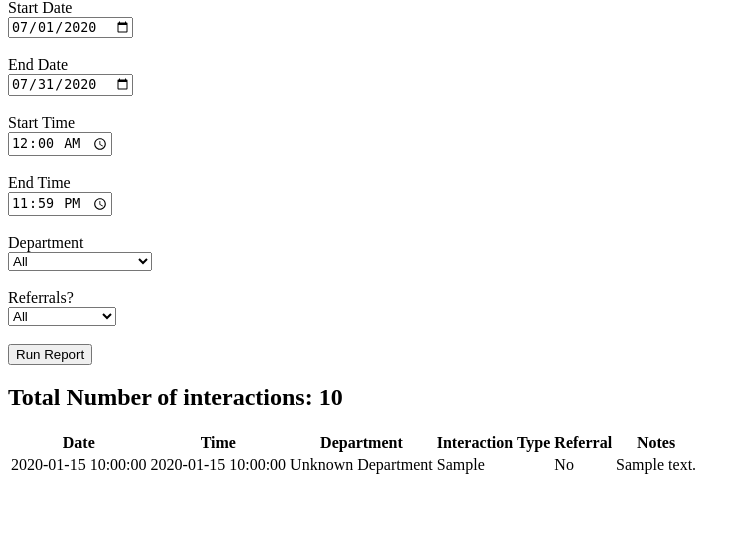
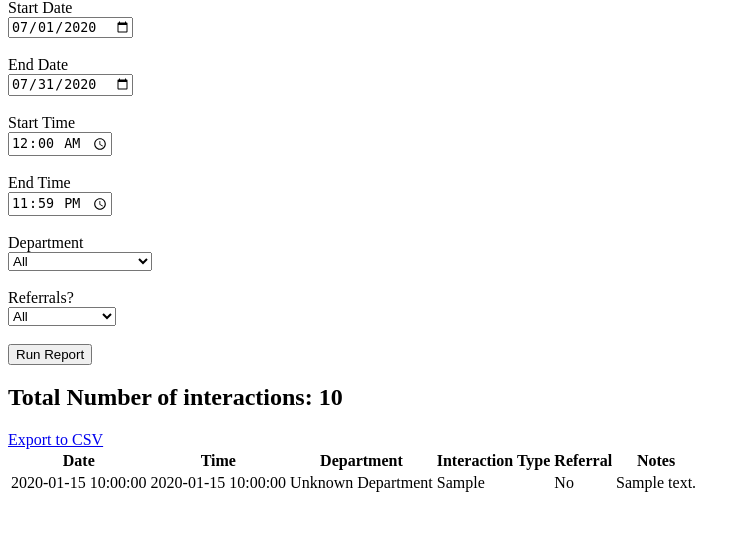
Before and after one commit to AHPLIT/Tally3.0, a Flask app: template app/templates/reports.html in a window 1280 px wide. Shown: the part 107-640 px from the top of the page, without its empty margins (0-750 px from the left). Run offline with Flask 2, Linux system fonts and the light colour scheme; tables that the repository leaves empty hold one stand-in row (values such as "Sample post"); the template is opened without the code that fills it: values that come from a table or form of the project are taken from there, most other values are stand-ins (such as "Sample title", 1, 10 or a date in 2020).

Commit message:
Added export to CSV functionality; updated readme.md

```diff
--- a/app/__init__.py
+++ b/app/__init__.py
@@ -3,10 +3,12 @@ from flask import Flask
 from flask_sqlalchemy import SQLAlchemy
 from flask_migrate import Migrate
 from config import ConfigObject
+from flask_excel import init_excel
 
 app = Flask(__name__)
 app.config.from_object(ConfigObject)
 db = SQLAlchemy(app)
 migrate = Migrate(app, db)
+init_excel(app)
 
 from app import routes, models
--- a/app/db_functions.py
+++ b/app/db_functions.py
@@ -56,4 +56,4 @@ def read_from_database(form):
 
 def export_to_excel(form):
     response = read_from_database(form)
-    make_response_from_query_sets(response, ['Department', 'Date', 'Time', 'Notes', 'Referral'], 'xlsx', status=200, file_name='report')
+    return make_response_from_query_sets(response, ['Department', 'Date', 'Time', 'Notes', 'Referral'], 'csv')
--- a/app/forms.py
+++ b/app/forms.py
@@ -38,4 +38,4 @@ class ReportForm(FlaskForm):
 
 # One button form for calling export function
 class ExportForm(FlaskForm):
-    export = SubmitField("Export to Excel")
+    submit = SubmitField("Export to Excel")
--- a/app/routes.py
+++ b/app/routes.py
@@ -2,8 +2,12 @@ from app import app
 from flask import render_template, flash
 from app.forms import TallyForm, ReportForm, ExportForm
 from app import db_functions
+from flask_excel import make_response_from_query_sets
+from app import t3exceptions
 import datetime
 
+# Global variable that will store the report database query for exporting to CSV
+report = None
 
 @app.route('/')
 @app.route('/index')
@@ -34,6 +38,8 @@ def reports():
     form = ReportForm()
     export = ExportForm()
     if form.validate_on_submit():
+        # Make global so we can export these results to CSV
+        global report
         report = db_functions.read_from_database(form)
         for rp in report:
             # Convert from 24 hr time (stored in db) to 12 hr time for display
@@ -42,7 +48,33 @@ def reports():
             rp.time = twenty_four_hr_time.strftime("%I:%M %p").lstrip("0").replace(" 0", "")
         return render_template(
             'reports.html', title="Reports", form=form, report=report, total=len(report), export=export)
-    if export.validate_on_submit():
-        db_functions.export_to_excel(form)
-        return render_template('reports.html', title="Reports", form=form)
     return render_template('reports.html', title="Reports", form=form)
+
+
+@app.route('/download_csv', methods=['GET'])
+def export_results():
+    # Requires initialization of Excel library done in __init__.py to work properly
+    # Report is a global variable that holds the last run report query from the reports page
+    if report is None:
+        t3exceptions.Error("Attempted to export CSV before report query was run. Did the button display too early?")
+    else:
+        for r in report:
+            if r.department == "1":
+                r.department = "Information"
+            elif r.department == "2":
+                r.department = "Youth"
+            else:
+                t3exceptions.Error("Unable to parse department, was a new one added?")
+
+            if r.referral == 0:
+                r.referral = "No"
+            elif r.referral == 1:
+                r.referral = "Yes"
+            else:
+                t3exceptions.Error("Unable to convert referrals to strings when exporting CSV")
+
+        today = datetime.datetime.now().strftime("%Y.%m.%d")
+        f_name = today + "_Tally3-Report"
+        output = make_response_from_query_sets(report, ['date', 'time', 'department', 'q_type', 'referral', 'notes'],
+                                               "csv", file_name=f_name)
+        return output
--- a/app/templates/reports.html
+++ b/app/templates/reports.html
@@ -58,10 +58,8 @@
 
     {% if report %}
         <h2 class="tally-h2">Total Number of interactions: {{ total }}</h2>
-        <form>
-            {{ export.hidden_tag() }}
-            {{ export.submit }}
-        </form>
+        <a href="/download_csv">Export to CSV</a>
+        <br>
         <table class="tally-table">
             <tr>
                 <th>Date</th>
```
Also changed, not shown: config.py (line endings or trailing spaces), readme.md, tally3.db.
